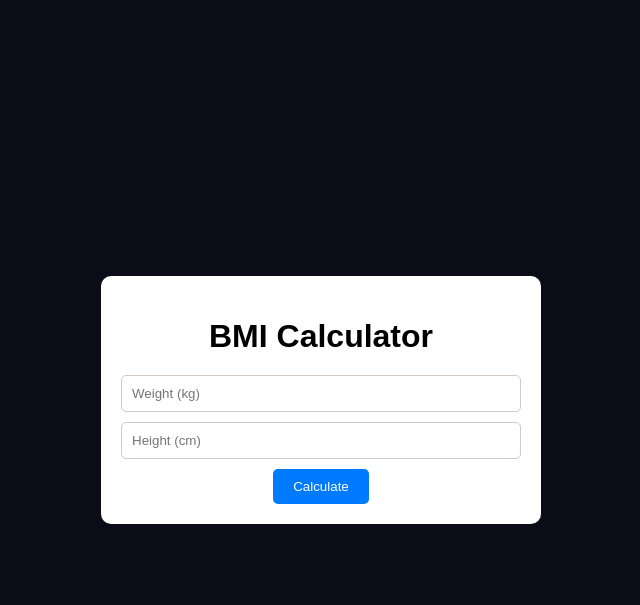
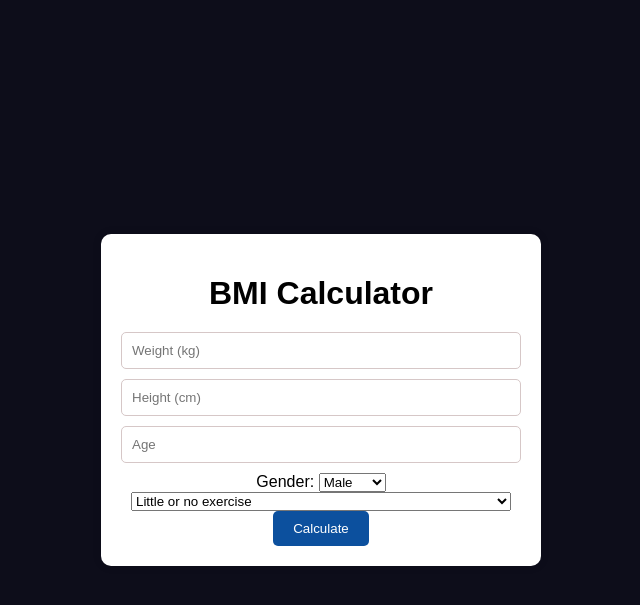
Before and after one commit to Ahnaf-nub/BMI_BMR_FEEDBACK, a Flask app: page / in a window 1280 px wide. Shown: the top 605 px of the page, without its empty margins (319-959 px from the left). Run offline with Flask 3, Linux system fonts and the light colour scheme.

Commit message:
Add files via upload

```diff
--- a/BMI_CALCULATOR/app.py
+++ b/BMI_CALCULATOR/app.py
@@ -3,13 +3,18 @@ from flask import Flask, render_template, request
 app = Flask(__name__)
 
 @app.route('/', methods=['GET', 'POST'])
-def bmi_calculator():
+def bmi_bmr_calculator():
     bmi = ''
     feedback = ''
+    calories = ''
     if request.method == 'POST':
         weight = float(request.form['weight'])
-        height = float(request.form['height']) / 100  # Convert height to meters
-        bmi = weight / (height ** 2)
+        height = float(request.form['height'])
+        meter_height = height / 100  # Convert height to meters
+        age = int(request.form['age'])
+        gender = request.form['gender']
+        daily_calories = request.form['daily_calories']
+        bmi = weight / (meter_height ** 2)
         bmi = round(bmi, 2)
 
         if bmi < 18.5:
@@ -21,7 +26,22 @@ def bmi_calculator():
         else:
             feedback = 'Obesity'
 
-    return render_template('index.html', bmi=bmi, feedback=feedback)
+        if gender == 'male':
+            bmr = 66.5 + (13.75 * weight) + (5.003 * height * 100) - (6.75 * age)
+        elif gender == 'female':
+            bmr = 655.1 + (9.563 * weight) + (1.850 * height * 100) - (4.676 * age)
+        if daily_calories == 'sedentary':
+            calories = bmr * 1.2
+        elif daily_calories == 'lightly_active':
+            calories = bmr * 1.375
+        elif daily_calories == 'moderately_active':
+            calories = bmr * 1.55
+        elif daily_calories == 'very_active':
+            calories = bmr * 1.725
+        elif daily_calories == 'super_active':
+            calories = bmr * 1.9
+
+    return render_template('index.html', bmi=bmi, feedback=feedback, calories=calories)
 
 if __name__ == '__main__':
     app.run(debug=True)
--- a/BMI_CALCULATOR/templates/index.html
+++ b/BMI_CALCULATOR/templates/index.html
@@ -1,9 +1,10 @@
 <!DOCTYPE html>
+
 <html lang="en">
 <head>
     <meta charset="UTF-8">
     <meta name="viewport" content="width=device-width, initial-scale=1.0">
-    <title>BMI Calculator</title>
+    <title>BMI and BMR Calculator with Feedback!</title>
     <style>
         body {
             font-family: Arial, sans-serif;
@@ -36,7 +37,7 @@
         }
         .container button {
             padding: 10px 20px;
-            background-color: #007BFF;
+            background-color: #0c509e;
             color: white;
             border: none;
             border-radius: 5px;
@@ -51,16 +52,33 @@
     </style>
 </head>
 <body>
+
     <div class="container">
         <h1>BMI Calculator</h1>
         <form method="post">
             <input type="number" name="weight" placeholder="Weight (kg)" required>
             <input type="number" name="height" placeholder="Height (cm)" required>
+            <input type="number" name="age" placeholder="Age" required>
+            <label for="gender">Gender:</label>
+            <select name="gender" id="gender" required>
+                <option value="male">Male</option>
+                <option value="female">Female</option>
+            </select>
+
+            <select name="daily_calories" id="daily_calories" required>
+                <option value="Sedentary">Little or no exercise</option>
+                <option value="lightly_active">Lightly active (light exercise/sports 1-3 days/week)</option>
+                <option value="modarately_active">Moderately Active (Moderate exercise/sports 3-5 days/week)</option>
+                <option value="very_active">Very Active (exercise/sports 6-7 days a week)</option>
+                <option value="extra_active">Extra Active (very hard exercise/sports & a physical job)</option>
+            </select>
+            <br> <!-- Add a line break here -->
             <button type="submit">Calculate</button>
         </form>
         {% if bmi %}
         <div class="result">
             <p>Your BMI is: <strong>{{ bmi }}</strong></p>
+            <p>Your Daily Calorie Requirement is: <strong>{{ calories }}</strong> Cal</p>
             <p>Feedback: <strong>{{ feedback }}</strong></p>
         </div>
         {% endif %}
```
